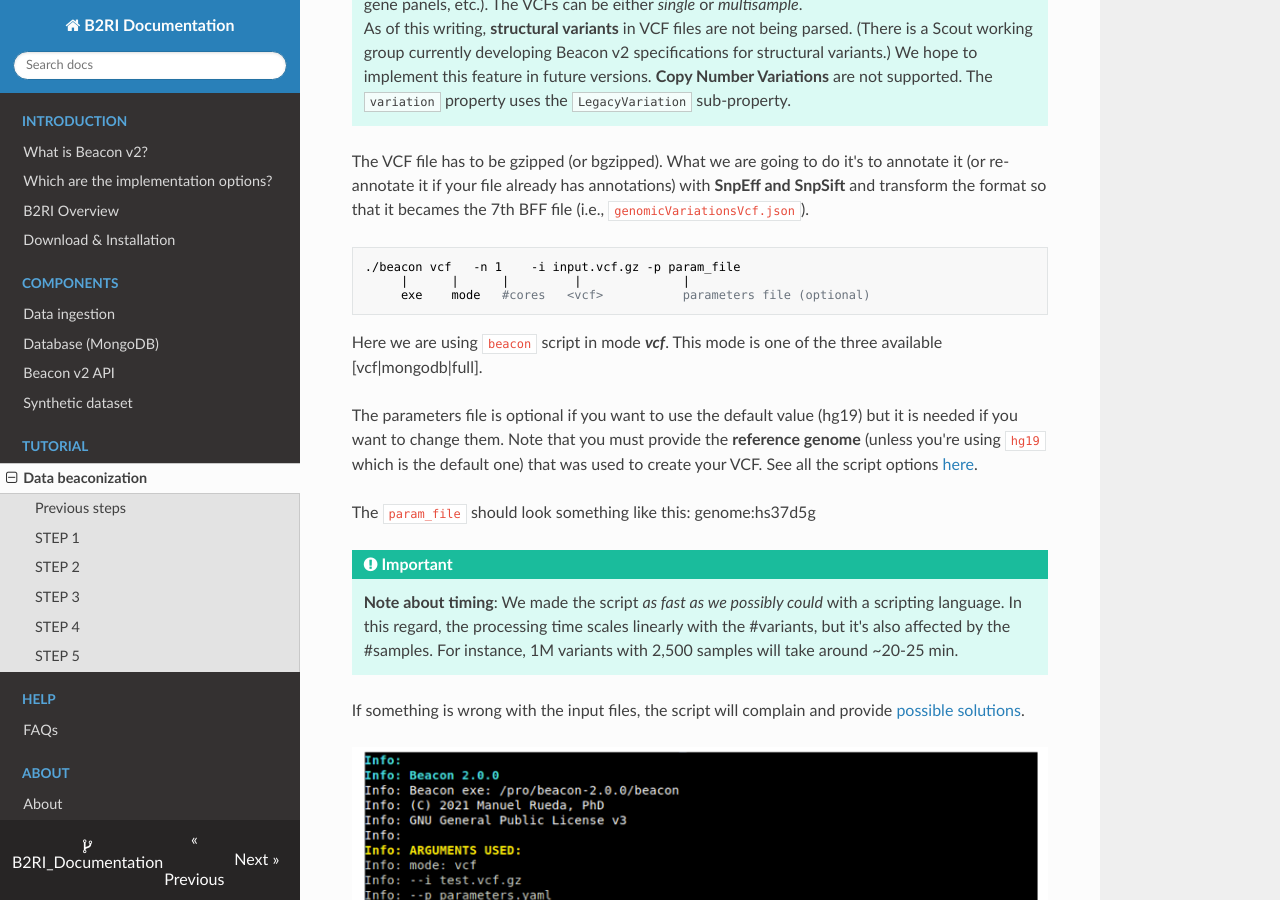
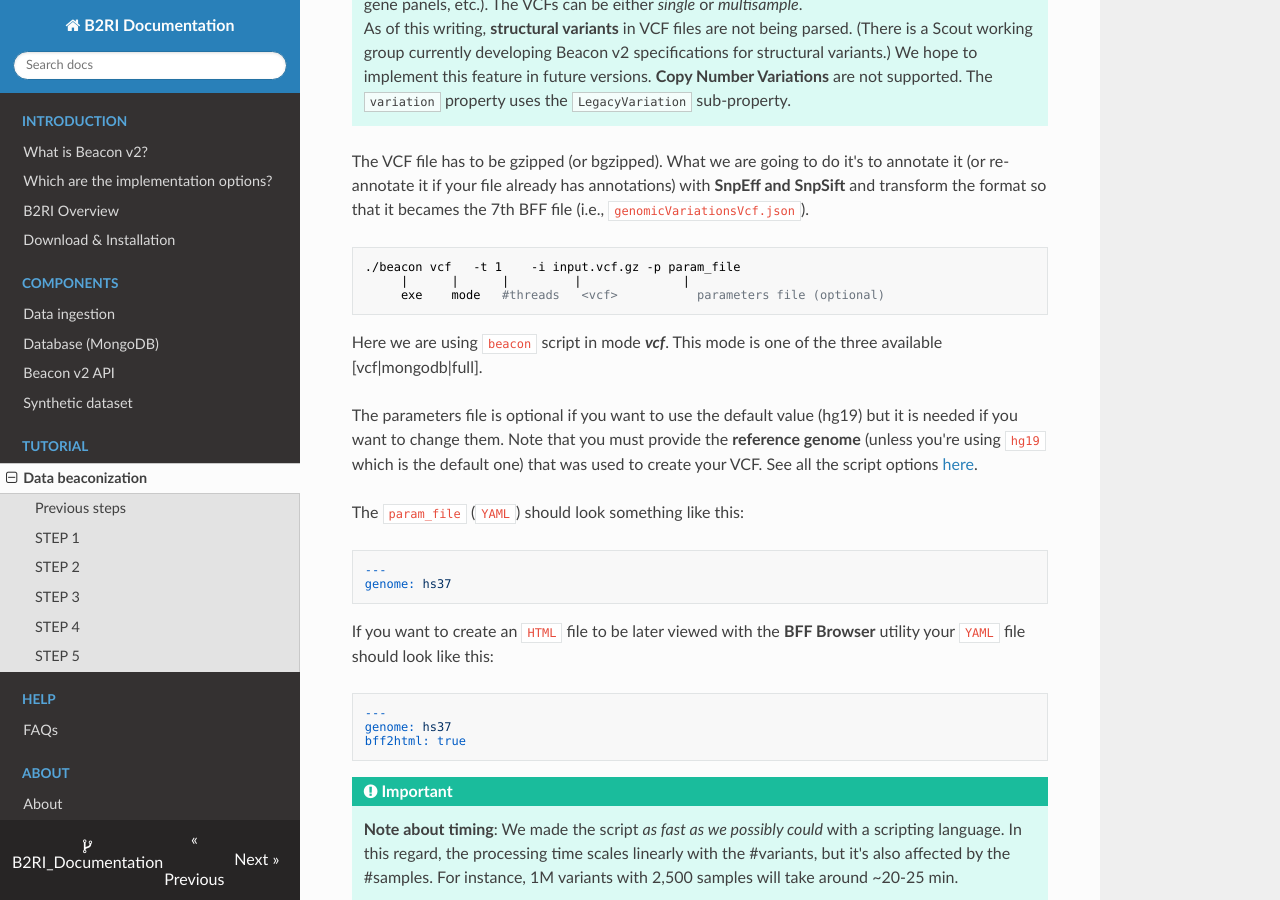
Before and after one commit to ga4gh-beacon/B2RI_Documentation, an MkDocs documentation site: the page built from docs/tutorial-data-beaconization.md, in a window 1280 px wide and 900 px high, scrolled down 4130 px. Built offline with MkDocs 1.6.1, drawn with Linux system fonts in a browser that asks for light colours; nearby versions of some CDN libraries.

Commit message:
Source commit

````diff
--- a/docs/tutorial-data-beaconization.md
+++ b/docs/tutorial-data-beaconization.md
@@ -107,16 +107,28 @@ Now that you have processed the metadata, it's time to process the **VCF** file.
 
 The VCF file has to be gzipped (or bgzipped). What we are going to do it's to annotate it (or re-annotate it if your file already has annotations) with **SnpEff and SnpSift** and transform the format so that it becames the 7th BFF file (i.e., `genomicVariationsVcf.json`).
 
-    ./beacon vcf   -n 1    -i input.vcf.gz -p param_file
+    ./beacon vcf   -t 1    -i input.vcf.gz -p param_file
          |      |      |         |              |
-         exe    mode   #cores   <vcf>           parameters file (optional)
+         exe    mode   #threads   <vcf>           parameters file (optional)
 
 Here we are using `beacon` script in mode ***vcf***. This mode is one of the three available [vcf|mongodb|full].
 
 The parameters file is optional if you want to use the default value (hg19) but it is needed if you want to change them. Note that you must provide the **reference genome** (unless you're using `hg19` which is the default one) that was used to create your VCF. See all the script options [here](https://github.com/mrueda/beacon2-ri-tools#how-to-run-beacon).
 
-The `param_file` should look something like this:
-genome:hs37d5g
+The `param_file` (`YAML`) should look something like this:
+
+```yaml
+---
+genome: hs37
+```
+
+If you want to create an `HTML` file to be later viewed with the **BFF Browser** utility your `YAML` file should look like this:
+
+```yaml
+---
+genome: hs37
+bff2html: true
+```
 
 !!! Important
     **Note about timing**: We made the script _as fast as we possibly could_ with a scripting language. In this regard, the processing time scales linearly with the #variants, but it's also affected by the #samples. For instance, 1M variants with 2,500 samples will take around ~20-25 min.
````
Also changed, not shown: docs/data-ingestion.md (+1 -5 lines).
